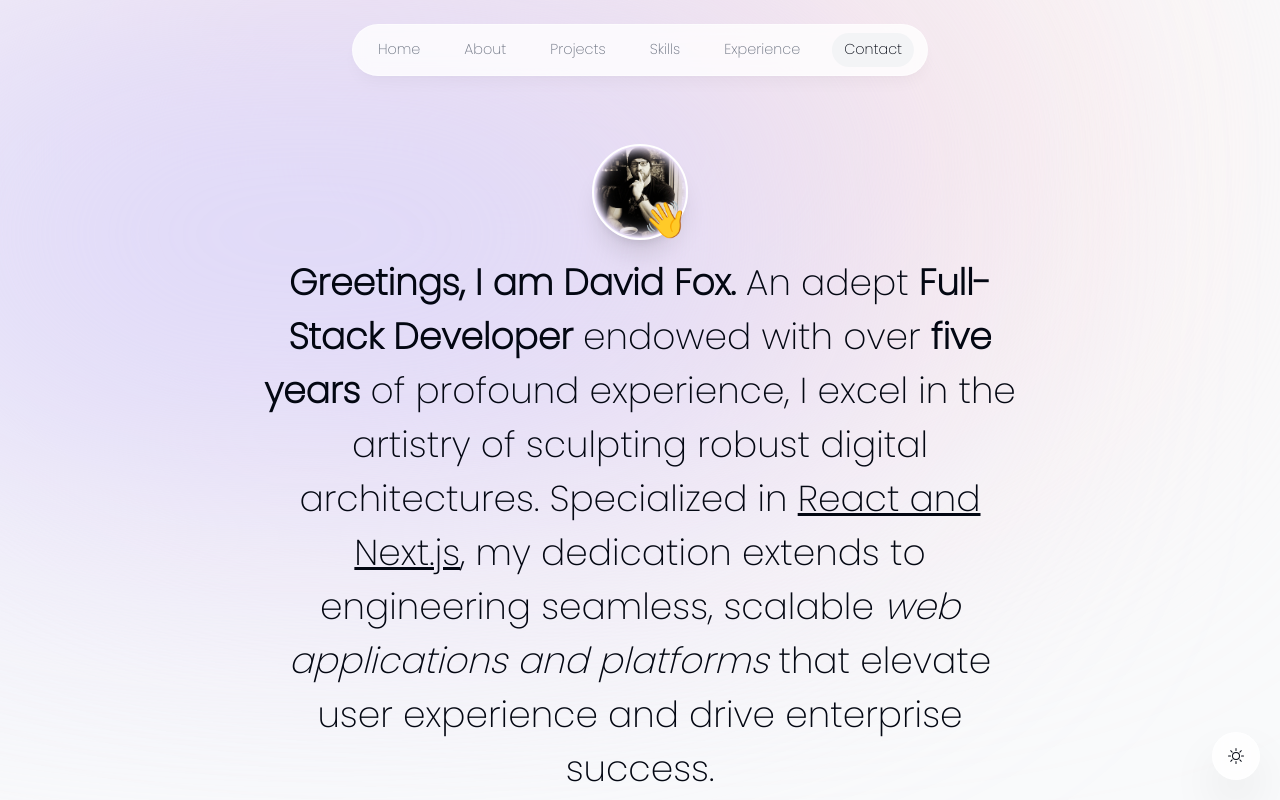
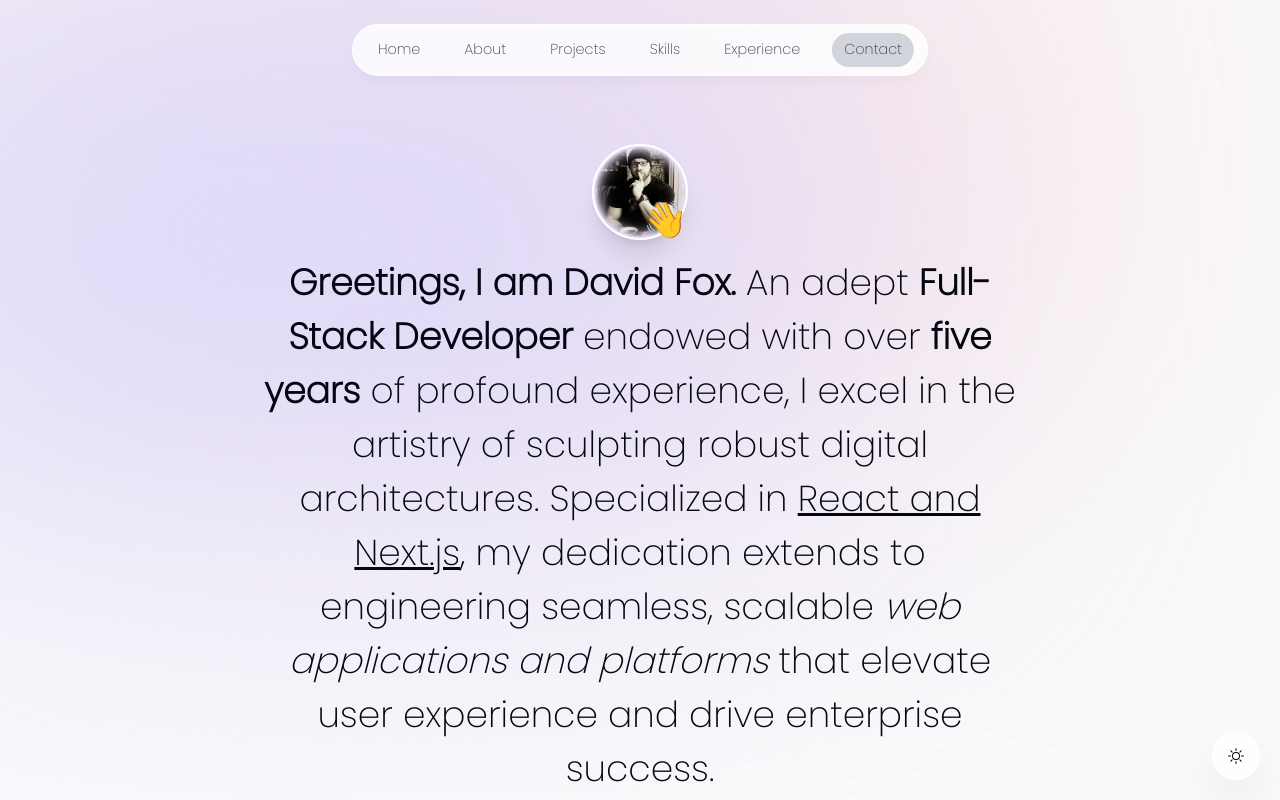
Before and after one commit to maesterfox/NewPortfolio, a Next.js app: page / in a window 1280 px wide. Shown: the top 800 px of the page. Built offline with nearby package versions, Linux system fonts and the light colour scheme; no server answers.

Commit message:
styles, font, colors

```diff
--- a/components/header.tsx
+++ b/components/header.tsx
@@ -14,13 +14,13 @@ export default function Header() {
   return (
     <header className="z-[999] relative">
       <motion.div
-        className="fixed top-0 left-1/2 h-[4.5rem] w-full rounded-none border border-white border-opacity-40 bg-white bg-opacity-80 shadow-lg shadow-black/[0.03] backdrop-blur-[0.5rem] sm:top-6 sm:h-[3.25rem] sm:w-[36rem] sm:rounded-full dark:bg-gray-950 dark:border-black/40 dark:bg-opacity-75"
+        className="fixed top-0 left-1/2 h-[4.5rem] w-full rounded-none border border-white border-opacity-400 bg-white bg-opacity-80 shadow-lg shadow-black/[0.03] backdrop-blur-[0.5rem] sm:top-6 sm:h-[3.25rem] sm:w-[36rem] sm:rounded-full dark:bg-gray-950 dark:border-black/40 dark:bg-opacity-75"
         initial={{ y: -100, x: "-50%", opacity: 0 }}
         animate={{ y: 0, x: "-50%", opacity: 1 }}
       ></motion.div>
 
       <nav className="flex fixed top-[0.15rem] left-1/2 h-12 -translate-x-1/2 py-2 sm:top-[1.7rem] sm:h-[initial] sm:py-0">
-        <ul className="flex w-[22rem] flex-wrap items-center justify-center gap-y-1 text-[0.9rem] font-medium text-gray-500 sm:w-[initial] sm:flex-nowrap sm:gap-5">
+        <ul className="flex w-[22rem] flex-wrap items-center justify-center gap-y-1 text-[0.9rem] font-medium text-gray-700 sm:w-[initial] sm:flex-nowrap sm:gap-5">
           {links.map((link) => (
             <motion.li
               className="h-3/4 flex items-center justify-center relative"
@@ -30,9 +30,9 @@ export default function Header() {
             >
               <Link
                 className={clsx(
-                  "flex w-full items-center justify-center px-3 py-3 hover:text-gray-950 transition dark:text-gray-500 dark:hover:text-gray-300",
+                  "flex w-full items-center justify-center px-3 py-3 hover:text-white-650 transition dark:text-gray-100 dark:hover:text-gray-300",
                   {
-                    "text-gray-950 dark:text-gray-200":
+                    "text-black-650 dark:text-gray-300":
                       activeSection === link.name,
                   }
                 )}
@@ -46,7 +46,7 @@ export default function Header() {
 
                 {link.name === activeSection && (
                   <motion.span
-                    className="bg-gray-100 rounded-full absolute inset-0 -z-10 dark:bg-gray-800"
+                    className="bg-gray-300 rounded-full absolute inset-0 -z-10 dark:bg-gray-700"
                     layoutId="activeSection"
                     transition={{
                       type: "spring",
```
